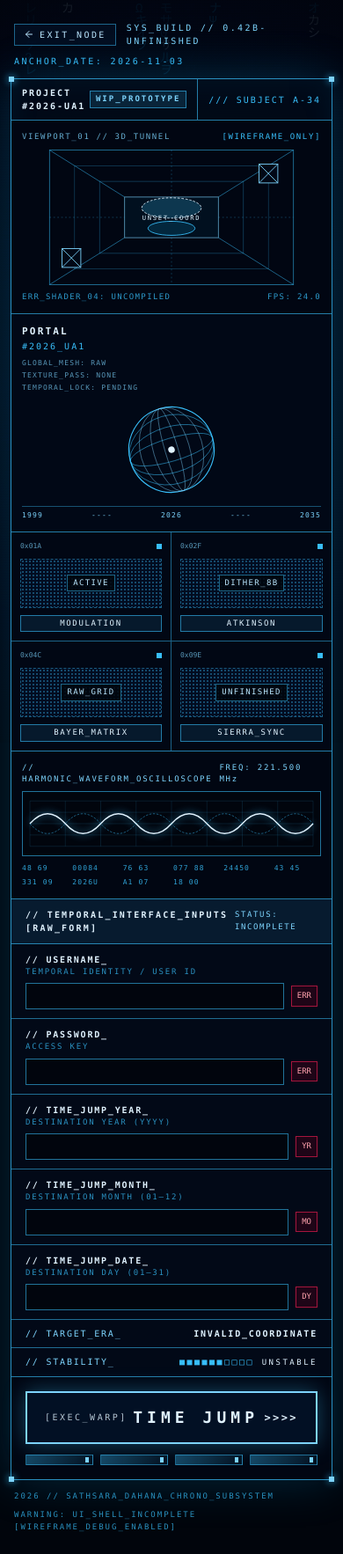
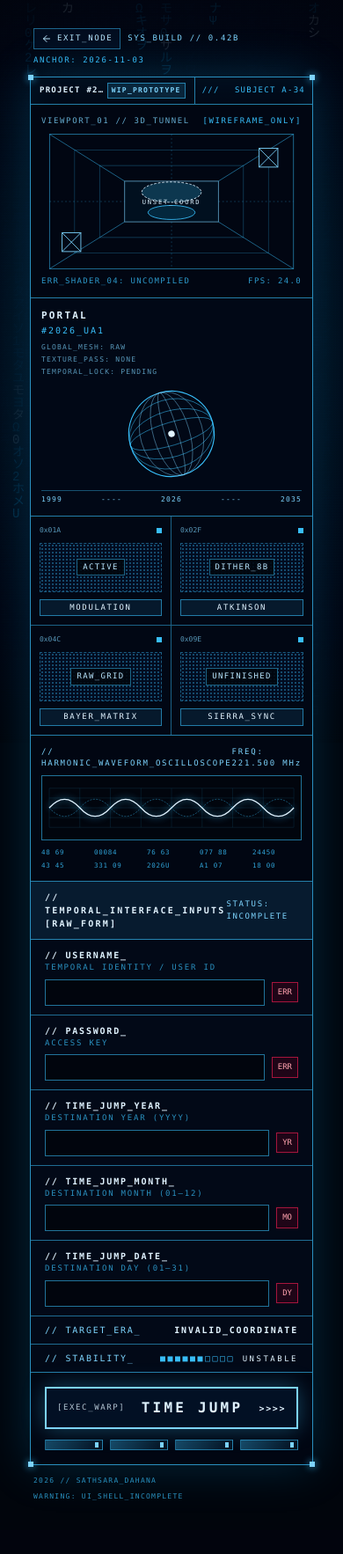
Before and after one commit to Niduka292/sathsara-dahana, a Next.js app: page /timeportal in a window 390 px wide. Shown: the whole page at 88% size. After the commit the page ends 1739 px from the top, so only its background shows below. Built offline with nearby package versions, Linux system fonts and the light colour scheme.

Commit message:
Adjust the mobile view of the timeportal

```diff
--- a/src/components/timeportal/TimePortalExperience.tsx
+++ b/src/components/timeportal/TimePortalExperience.tsx
@@ -280,7 +280,7 @@ function BlueMatrixRain() {
     <canvas
       ref={canvasRef}
       aria-hidden="true"
-      className="pointer-events-none fixed inset-0 z-0 opacity-30"
+      className="pointer-events-none fixed inset-0 z-0 opacity-40 sm:opacity-30"
     />
   );
 }
@@ -559,7 +559,7 @@ export default function TimePortalExperience() {
       {/* LOCKED / COMING SOON MATRIX VIEW (PUBLIC GATEWAY IN THE MAKING)       */}
       {/* ===================================================================== */}
       {IS_PORTAL_LOCKED && (
-        <div className="relative min-h-screen w-full bg-[#01050c] text-[#bae6fd] font-mono py-6 sm:py-10 px-4 sm:px-6 flex flex-col justify-between overflow-hidden">
+        <div className="relative min-h-screen w-full bg-[#01050c] text-[#bae6fd] font-mono py-8 sm:py-10 px-3 sm:px-6 flex flex-col justify-between overflow-hidden">
           {/* Blue Matrix Rain Background */}
           <BlueMatrixRain />
 
@@ -593,7 +593,7 @@ export default function TimePortalExperience() {
           />
 
           {/* Top Matrix Status Bar */}
-          <div className="relative z-20 mx-auto w-full max-w-6xl flex flex-wrap items-center justify-between gap-2 px-1 text-[10px] sm:text-xs tracking-[0.24em] uppercase text-[#7dd3fc]">
+          <div className="relative z-20 mx-auto w-[88%] sm:w-full max-w-6xl flex flex-wrap items-center justify-between gap-2 px-1 text-[10px] sm:text-xs tracking-[0.24em] uppercase text-[#7dd3fc]">
             <div className="flex items-center gap-3">
               <Link
                 href="/"
@@ -700,7 +700,7 @@ export default function TimePortalExperience() {
           </div>
 
           {/* Bottom Raw Prototype Footer */}
-          <div className="relative z-20 mx-auto w-full max-w-6xl flex flex-wrap items-center justify-between gap-2 px-1 text-[9px] sm:text-[10px] uppercase tracking-[0.22em] text-[#38bdf8]/75">
+          <div className="relative z-20 mx-auto w-[88%] sm:w-full max-w-6xl flex flex-wrap items-center justify-between gap-2 px-1 text-[9px] sm:text-[10px] uppercase tracking-[0.22em] text-[#38bdf8]/75">
             <span>{"2026 // SATHSARA_DAHANA_CHRONO_SUBSYSTEM"}</span>
             <span>PORTAL_INTERFACE_LOCKED // COMING_SOON</span>
           </div>
@@ -711,7 +711,7 @@ export default function TimePortalExperience() {
       {/* VIEW 1: BLUE MATRIX / UNFINISHED WIREFRAME PROTOTYPE INTERFACE        */}
       {/* ===================================================================== */}
       {!IS_PORTAL_LOCKED && !activeEra && (
-        <div className="relative min-h-screen w-full bg-[#01050c] text-[#bae6fd] font-mono py-6 sm:py-10 px-3 sm:px-6 flex flex-col justify-between overflow-hidden">
+        <div className="relative min-h-screen w-full bg-[#01050c] text-[#bae6fd] font-mono py-8 sm:py-10 px-3 sm:px-6 flex flex-col justify-between overflow-hidden">
           {/* Blue Matrix Rain Background */}
           <BlueMatrixRain />
 
@@ -734,24 +734,24 @@ export default function TimePortalExperience() {
           />
 
           {/* Main Outer Prototype Blueprint Container */}
-          <div className="relative z-20 mx-auto w-full max-w-6xl space-y-3">
+          <div className="relative z-20 mx-auto w-[88%] sm:w-full max-w-6xl space-y-3">
             {/* Top Raw Metadata Strip (like "FIGMA ... KRONA" / "DITHERING ALGORITHMS ... DITHERTONE PRO" in reference) */}
-            <div className="flex flex-wrap items-center justify-between gap-2 px-1 text-[10px] sm:text-xs tracking-[0.24em] uppercase text-[#7dd3fc]">
-              <div className="flex items-center gap-3">
+            <div className="flex flex-wrap items-center justify-between gap-1.5 sm:gap-2 px-1 text-[9px] sm:text-xs tracking-[0.18em] sm:tracking-[0.24em] uppercase text-[#7dd3fc]">
+              <div className="flex items-center gap-2 sm:gap-3">
                 <Link
                   href="/"
-                  className="inline-flex items-center gap-1.5 border border-[#38bdf8]/50 bg-[#031024]/80 px-2.5 py-1 text-[#bae6fd] hover:bg-[#38bdf8] hover:text-[#01050c] transition-colors"
+                  className="inline-flex items-center gap-1.5 border border-[#38bdf8]/50 bg-[#031024]/80 px-2 sm:px-2.5 py-1 text-[#bae6fd] hover:bg-[#38bdf8] hover:text-[#01050c] transition-colors"
                 >
                   <ArrowLeft className="w-3 h-3" />
                   <span>EXIT_NODE</span>
                 </Link>
-                <span>{"SYS_BUILD // 0.42b-UNFINISHED"}</span>
+                <span className="truncate">{"SYS_BUILD // 0.42b"}</span>
               </div>
               <span className="hidden md:inline text-[#38bdf8]/70">
                 {"MATRIX_BLUE_WIREFRAME // EXPERIMENTAL_PORTAL"}
               </span>
-              <span className="text-[#38bdf8]">
-                ANCHOR_DATE: {travelledDate || todayStr}
+              <span className="text-[#38bdf8] text-[9px] sm:text-xs">
+                ANCHOR: {travelledDate || todayStr}
               </span>
             </div>
 
@@ -760,14 +760,14 @@ export default function TimePortalExperience() {
               <WireframeCorners />
 
               {/* Frame Header Row ("PROJECT #1406 /// TRENDS #2026" style) */}
-              <div className="grid grid-cols-12 border-b border-[#38bdf8]/65 text-[10px] sm:text-xs uppercase tracking-[0.2em]">
-                <div className="col-span-7 sm:col-span-5 px-3 py-2 border-r border-[#38bdf8]/65 flex items-center justify-between text-[#e0f2fe] font-bold">
-                  <span>PROJECT #2026-UA1</span>
-                  <span className="text-[9px] px-1.5 py-0.5 border border-[#38bdf8]/60 bg-[#38bdf8]/15 text-[#7dd3fc]">
+              <div className="grid grid-cols-12 border-b border-[#38bdf8]/65 text-[9px] sm:text-xs uppercase tracking-[0.14em] sm:tracking-[0.2em]">
+                <div className="col-span-7 sm:col-span-5 px-2.5 sm:px-3 py-1.5 sm:py-2 border-r border-[#38bdf8]/65 flex items-center justify-between text-[#e0f2fe] font-bold">
+                  <span className="truncate">PROJECT #2026-UA1</span>
+                  <span className="text-[8px] sm:text-[9px] px-1 sm:px-1.5 py-0.5 border border-[#38bdf8]/60 bg-[#38bdf8]/15 text-[#7dd3fc] shrink-0 ml-1">
                     WIP_PROTOTYPE
                   </span>
                 </div>
-                <div className="col-span-5 sm:col-span-4 px-3 py-2 sm:border-r border-[#38bdf8]/65 flex items-center justify-between text-[#38bdf8]">
+                <div className="col-span-5 sm:col-span-4 px-2 sm:px-3 py-1.5 sm:py-2 sm:border-r border-[#38bdf8]/65 flex items-center justify-between text-[#38bdf8]">
                   <span>{"///"}</span>
                   <span>SUBJECT A-34</span>
                 </div>
@@ -1082,7 +1082,7 @@ export default function TimePortalExperience() {
                     </div>
 
                     {/* Raw Hex/Numeric Dump Row */}
-                    <div className="mt-2 grid grid-cols-6 sm:grid-cols-10 gap-1 text-[8px] sm:text-[9px] tracking-[0.14em] text-[#38bdf8]/85 tabular-nums">
+                    <div className="mt-2 grid grid-cols-5 sm:grid-cols-10 gap-1 text-[7.5px] sm:text-[9px] tracking-[0.1em] sm:tracking-[0.14em] text-[#38bdf8]/85 tabular-nums">
                       {[
                         "48 69",
                         "00084",
@@ -1314,16 +1314,16 @@ export default function TimePortalExperience() {
                     <div className="p-4 border-t border-[#38bdf8]/65 bg-[#010612] space-y-2.5">
                       <button
                         type="submit"
-                        className="group relative w-full border-2 border-[#7dd3fc] bg-[#021024] hover:bg-[#38bdf8] text-[#e0f2fe] hover:text-[#01050c] py-3.5 px-5 transition-all shadow-[0_0_25px_rgba(56,189,248,0.35)] hover:shadow-[0_0_40px_rgba(56,189,248,0.75)] cursor-pointer"
+                        className="group relative w-full border-2 border-[#7dd3fc] bg-[#021024] hover:bg-[#38bdf8] text-[#e0f2fe] hover:text-[#01050c] py-2.5 sm:py-3.5 px-3 sm:px-5 transition-all shadow-[0_0_25px_rgba(56,189,248,0.35)] hover:shadow-[0_0_40px_rgba(56,189,248,0.75)] cursor-pointer"
                       >
                         <div className="flex items-center justify-between">
-                          <span className="text-[10px] tracking-[0.25em] uppercase opacity-80">
+                          <span className="text-[9px] sm:text-[10px] tracking-[0.18em] sm:tracking-[0.25em] uppercase opacity-80">
                             [EXEC_WARP]
                           </span>
-                          <span className="text-lg sm:text-2xl font-black tracking-[0.28em] uppercase">
+                          <span className="text-base sm:text-2xl font-black tracking-[0.2em] sm:tracking-[0.28em] uppercase">
                             TIME JUMP
                           </span>
-                          <span className="text-xs tracking-[0.2em] font-bold">
+                          <span className="text-[10px] sm:text-xs tracking-[0.16em] sm:tracking-[0.2em] font-bold">
                             &gt;&gt;&gt;&gt;
                           </span>
                         </div>
@@ -1347,9 +1347,9 @@ export default function TimePortalExperience() {
             </div>
 
             {/* Bottom Raw Prototype Footer */}
-            <div className="flex flex-wrap items-center justify-between gap-2 px-1 text-[9px] sm:text-[10px] uppercase tracking-[0.22em] text-[#38bdf8]/75">
-              <span>{"2026 // SATHSARA_DAHANA_CHRONO_SUBSYSTEM"}</span>
-              <span>WARNING: UI_SHELL_INCOMPLETE [WIREFRAME_DEBUG_ENABLED]</span>
+            <div className="flex flex-wrap items-center justify-between gap-1.5 sm:gap-2 px-1 text-[8px] sm:text-[10px] uppercase tracking-[0.16em] sm:tracking-[0.22em] text-[#38bdf8]/75">
+              <span>{"2026 // SATHSARA_DAHANA"}</span>
+              <span className="truncate">WARNING: UI_SHELL_INCOMPLETE</span>
             </div>
           </div>
         </div>
@@ -1590,7 +1590,7 @@ function EraDestinationInterface({
   }, [travelledDate]);
 
   return (
-    <div className="relative min-h-screen w-full bg-[#01050c] text-[#bae6fd] font-mono py-6 sm:py-10 px-3 sm:px-6 flex flex-col justify-between overflow-hidden">
+    <div className="relative min-h-screen w-full bg-[#01050c] text-[#bae6fd] font-mono py-8 sm:py-10 px-3 sm:px-6 flex flex-col justify-between overflow-hidden">
       {/* Unified Blue Matrix Rain Background across ALL eras */}
       <BlueMatrixRain />
 
@@ -1613,24 +1613,24 @@ function EraDestinationInterface({
       />
 
       {/* Main Outer Prototype Blueprint Container */}
-      <div className="relative z-20 mx-auto w-full max-w-6xl space-y-3">
+      <div className="relative z-20 mx-auto w-[88%] sm:w-full max-w-6xl space-y-3">
         {/* Top Raw Metadata Strip */}
-        <div className="flex flex-wrap items-center justify-between gap-2 px-1 text-[10px] sm:text-xs tracking-[0.22em] uppercase text-[#7dd3fc]">
-          <div className="flex items-center gap-3">
+        <div className="flex flex-wrap items-center justify-between gap-1.5 sm:gap-2 px-1 text-[9px] sm:text-xs tracking-[0.18em] sm:tracking-[0.22em] uppercase text-[#7dd3fc]">
+          <div className="flex items-center gap-2 sm:gap-3">
             <button
               type="button"
               onClick={onReturnToOrigin}
-              className="inline-flex items-center gap-1.5 border border-[#38bdf8]/60 bg-[#031024]/85 px-2.5 py-1 text-[#e0f2fe] hover:bg-[#38bdf8] hover:text-[#01050c] transition-colors cursor-pointer"
+              className="inline-flex items-center gap-1.5 border border-[#38bdf8]/60 bg-[#031024]/85 px-2 sm:px-2.5 py-1 text-[#e0f2fe] hover:bg-[#38bdf8] hover:text-[#01050c] transition-colors cursor-pointer"
             >
               <ArrowLeft className="w-3 h-3" />
-              <span>RETURN_TO_INPUT_MATRIX</span>
+              <span>RETURN</span>
             </button>
-            <span>{meta.buildVersion}</span>
+            <span className="truncate">{meta.buildVersion}</span>
           </div>
           <span className="hidden md:inline text-[#38bdf8]/80">
             {meta.designParadigm}
           </span>
-          <span className="text-[#e0f2fe] font-bold">
+          <span className="text-[#e0f2fe] font-bold text-[9px] sm:text-xs">
             {`ACTIVE_NODE: ${travelledDate}`}
           </span>
         </div>
@@ -2015,9 +2015,9 @@ function EraDestinationInterface({
         />
 
         {/* Bottom Raw Prototype Footer */}
-        <div className="flex flex-wrap items-center justify-between gap-2 px-1 text-[9px] sm:text-[10px] uppercase tracking-[0.22em] text-[#38bdf8]/75">
-          <span>{"2026 // SATHSARA_DAHANA_CHRONO_SUBSYSTEM"}</span>
-          <span>WARNING: UI_SHELL_INCOMPLETE [WIREFRAME_DEBUG_ENABLED]</span>
+        <div className="flex flex-wrap items-center justify-between gap-1.5 sm:gap-2 px-1 text-[8px] sm:text-[10px] uppercase tracking-[0.16em] sm:tracking-[0.22em] text-[#38bdf8]/75">
+          <span>{"2026 // SATHSARA_DAHANA"}</span>
+          <span className="truncate">WARNING: UI_SHELL_INCOMPLETE</span>
         </div>
       </div>
     </div>
```
